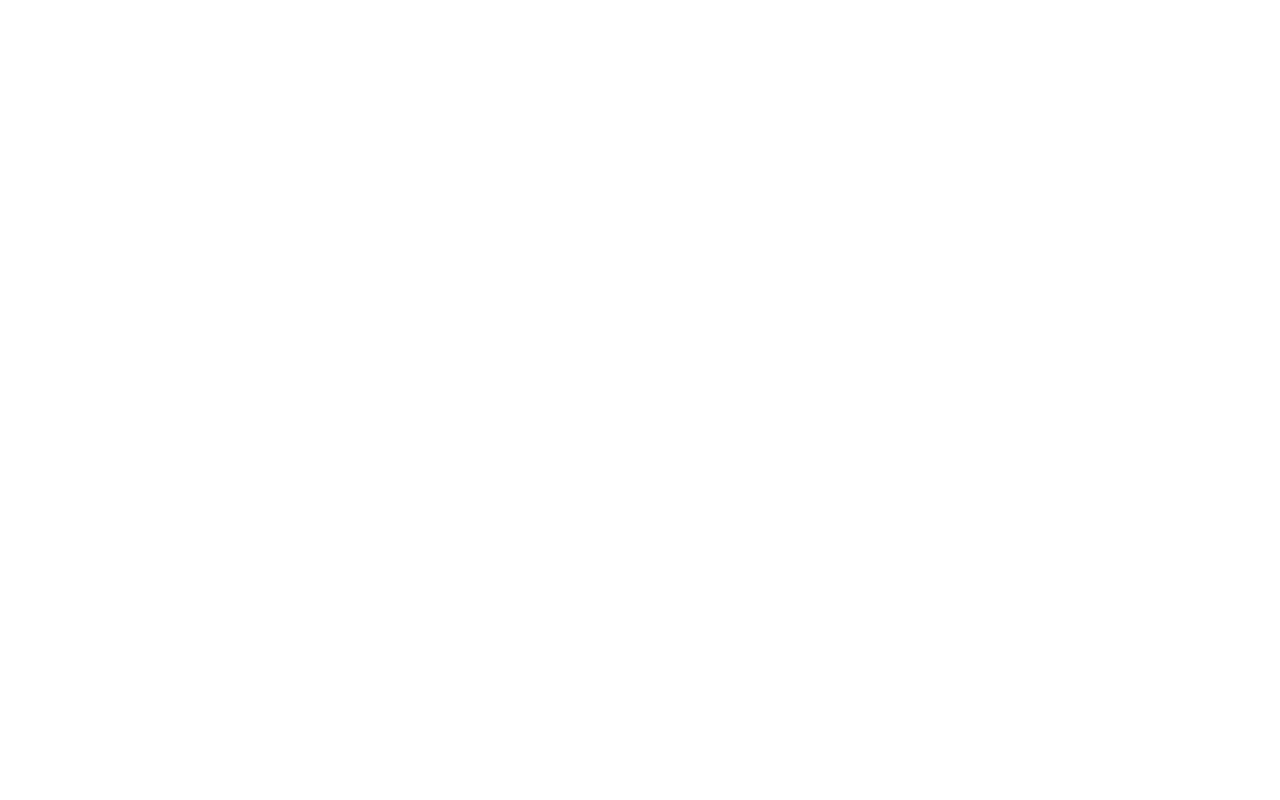
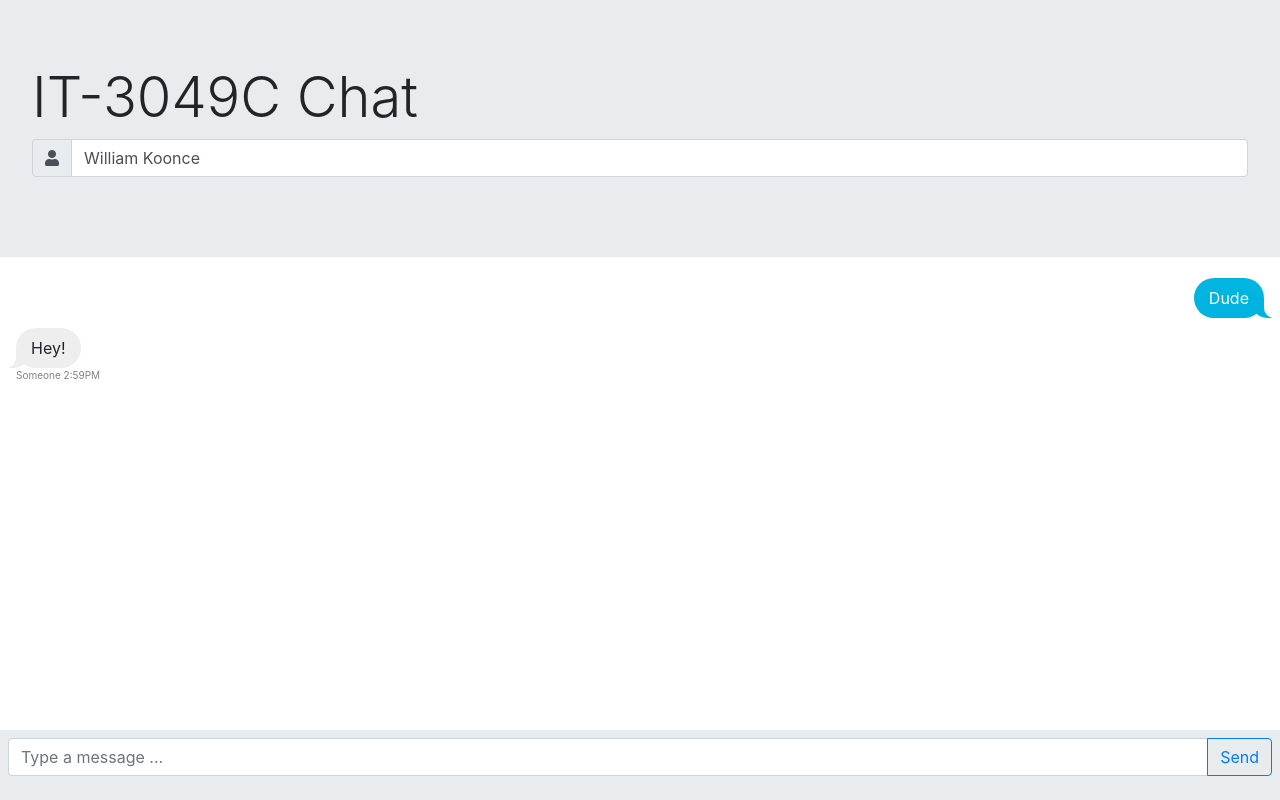
Before and after one commit to kooncewc/4-ChatStorage-kooncewc, a website: page index.html in a window 1280 px wide. Drawn offline with Linux system fonts and the light colour scheme; no server answers.

Commit message:
Layout, and JS Updated

```diff
--- a/index.html
+++ b/index.html
@@ -15,17 +15,54 @@
 
     <body>
         <header>
+            <div class="jumbotron">
+                <h1 class="display-4">IT-3049C Chat</h1>
+                <div class="input-group mb-3">
+                    <div class="input-group-prepend">
+                        <span class="input-group-text">
+                            <i class="fas fa-user"></i>
+                        </span>
+                    </div>
+                    <input id="my-name-input" type="text" class="form-control" placeholder="Name" value="William Koonce">
+                </div>
 
+              </div>
         </header>
 
         <div id="chat">
+            <div class="mine messages">
+                <div class="message">
+                    Dude
+                </div>
+            </div>
+            <div class="yours messages">
+                <div class="message">
+                    Hey!
+                </div>
+                <div class="sender-info">
+                    Someone 2:59PM
+                </div>
+            </div>
 
         </div>
 
-        <footer>
-
-        </footer>
         <!-- Our own Scripts -->
         <script src="resources/js/index.js"></script>
     </body>
+    <footer>
+        <div id="chatbar" class="input-group mb-3">
+            <input
+                type="text"
+                id="my-message"
+                class="form-control"
+                placeholder="Type a message ...">
+            <div class="input-group-append">
+                <button
+                    class="btn btn-outline-primary"
+                    id="send-button"
+                    type="button">Send</button>
+
+            </div>
+        </div>
+    </footer>
 </html>
--- a/resources/css/styles.css
+++ b/resources/css/styles.css
@@ -0,0 +1,121 @@
+body,
+html {
+    height: 100vh;
+    overflow: hidden;
+    margin: 0;
+    padding: 0;
+}
+
+body {
+    display: flex;
+    flex-direction: column;
+}
+
+header,
+    footer {
+    background: #e9ecef;
+}
+
+.jumbotron {
+    margin-bottom:0;
+}
+
+footer {
+    padding: 0.5rem
+}
+
+#chat {
+    flex: 1 0 auto;
+    height: 0;
+    overflow-y: auto;
+    padding: 1rem;
+}
+.sender-info {
+  font-size: 10px;
+  margin-top: -5px;
+  color:grey;
+}
+
+.messages {
+  display: flex;
+  flex-direction: column;
+}
+
+.message {
+  border-radius: 20px;
+  padding: 8px 15px;
+  margin-top: 5px;
+  margin-bottom: 5px;
+  display: inline-block;
+}
+
+.yours {
+  align-items: flex-start;
+}
+
+.yours .message {
+  margin-right: 25%;
+  background-color: #eee;
+  position: relative;
+}
+
+.yours .message:before {
+  content: "";
+  position: absolute;
+  z-index: 0;
+  bottom: 0;
+  left: -7px;
+  height: 20px;
+  width: 20px;
+  background: #eee;
+  border-bottom-right-radius: 15px;
+}
+
+.yours .message:after {
+  content: "";
+  position: absolute;
+  z-index: 1;
+  bottom: 0;
+  left: -10px;
+  width: 10px;
+  height: 20px;
+  background: white;
+  border-bottom-right-radius: 10px;
+}
+
+.mine {
+  align-items: flex-end;
+}
+
+.mine .message {
+  color: white;
+  margin-left: 25%;
+  background: linear-gradient(to bottom, #00D0EA 0%, #0085D1 100%);
+  background-attachment: fixed;
+  position: relative;
+}
+
+.mine .message:before {
+  content: "";
+  position: absolute;
+  z-index: 0;
+  bottom: 0;
+  right: -8px;
+  height: 20px;
+  width: 20px;
+  background: linear-gradient(to bottom, #00D0EA 0%, #0085D1 100%);
+  background-attachment: fixed;
+  border-bottom-left-radius: 15px;
+}
+
+.mine .message:after {
+  content: "";
+  position: absolute;
+  z-index: 1;
+  bottom: 0;
+  right: -10px;
+  width: 10px;
+  height: 20px;
+  background: white;
+  border-bottom-left-radius: 10px;
+}
--- a/resources/js/index.js
+++ b/resources/js/index.js
@@ -0,0 +1,109 @@
+const nameInput = document.getElementById("my-name-input");
+const myMessage = document.getElementById("my-message");
+const sendButton = document.getElementById("send-button");
+const chatBox = document.getElementById("chat");
+const serverURL = `https://it3049c-chat-application.herokuapp.com/messages`;
+const request = new XMLHttpRequest();
+const MILLISECONDS_IN_TEN_SECONDS = 10000;
+
+
+
+function updateMessagesInChatBox(request){
+  fetchMessages();
+  const response = JSON.parse(request.responseText)
+  chatBox.innerHTML = request.responseText;
+
+  }
+
+
+function fetchMessages(){
+
+  return new Promise((resolve,reject) =>{
+    request.onreadystatechange = function () {
+      if(request.readyState !== request.DONE) {return;}
+      if(request.stats !== 200) {
+          return reject('request failed');
+      }
+      resolve(request.responseText);
+    };
+ request.open('GET','https://it3049c-chat-application.herokuapp.com/messages ');
+ request.send();
+
+ return fetch(serverURL)
+ .then(response  => response.json())
+  })
+
+
+  }
+  async function updateMessages() {
+    try {
+      const messages = await fetchMessages();
+      const ParsedMessage = JSON.parse(response);
+      chatBox.innerHTML = response;
+      let formattedMessages = "";
+    messages.forEach(message => {
+        formattedMessages += formatMessage(message, nameInput.value);
+    });
+    chatBox.innerHTML = formattedMessages;
+} catch (error) {
+      console.log(error);
+
+    }
+}
+
+function formatMessage(message, myNameInput) {
+  const time = new Date(message.timestamp);
+  const formattedTime = `${time.getHours()}:${time.getMinutes()}`;
+
+  if (myNameInput === message.sender) {
+      return `
+      <div class="mine messages">
+          <div class="message">
+              ${message.text}
+          </div>
+          <div class="sender-info">
+              ${formattedTime}
+          </div>
+      </div>
+      `
+  } else {
+      return `
+          <div class="yours messages">
+              <div class="message">
+                  ${message.text}
+              </div>
+              <div class="sender-info">
+                  ${message.sender} ${formattedTime}
+              </div>
+          </div>
+      `
+  }
+}
+
+function sendMessages(username, text) {
+  const newMessage = {
+      sender: username,
+      text: text,
+      timestamp: new Date()
+  }
+
+  fetch (serverURL, {
+      method: `POST`,
+      headers: {
+          'Content-Type': 'application/json'
+      },
+      body: JSON.stringify(newMessage)
+  });
+}
+if (sendButton){
+sendButton.addEventListener("click", function(sendButtonClickEvent) {
+  sendButtonClickEvent.preventDefault();
+  const sender = nameInput.value;
+  const message = myMessage.value;
+
+  sendMessages(sender,message);
+  myMessage.value = "";
+});
+}
+setInterval(updateMessages, MILLISECONDS_IN_TEN_SECONDS);
+updateMessages();
```
